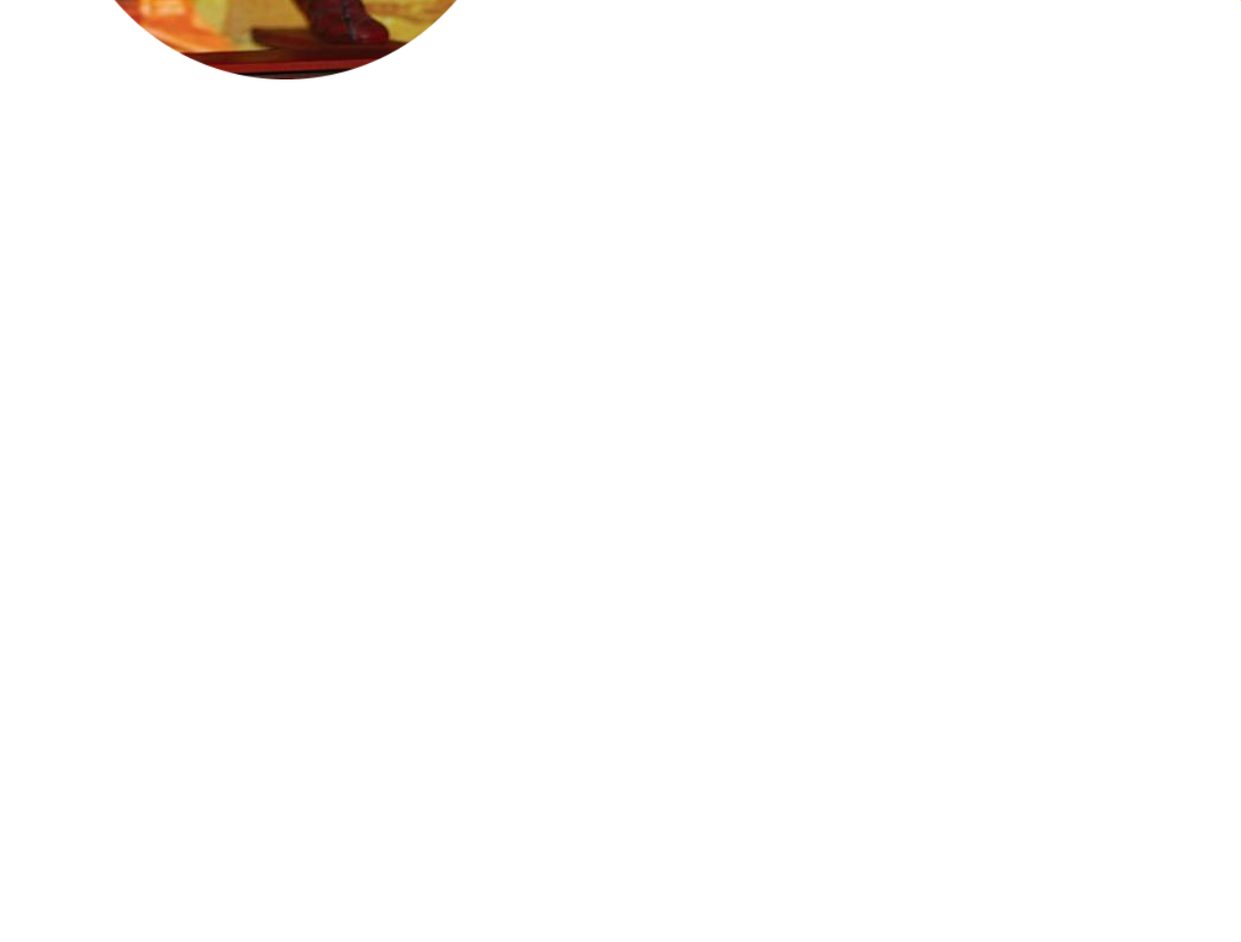
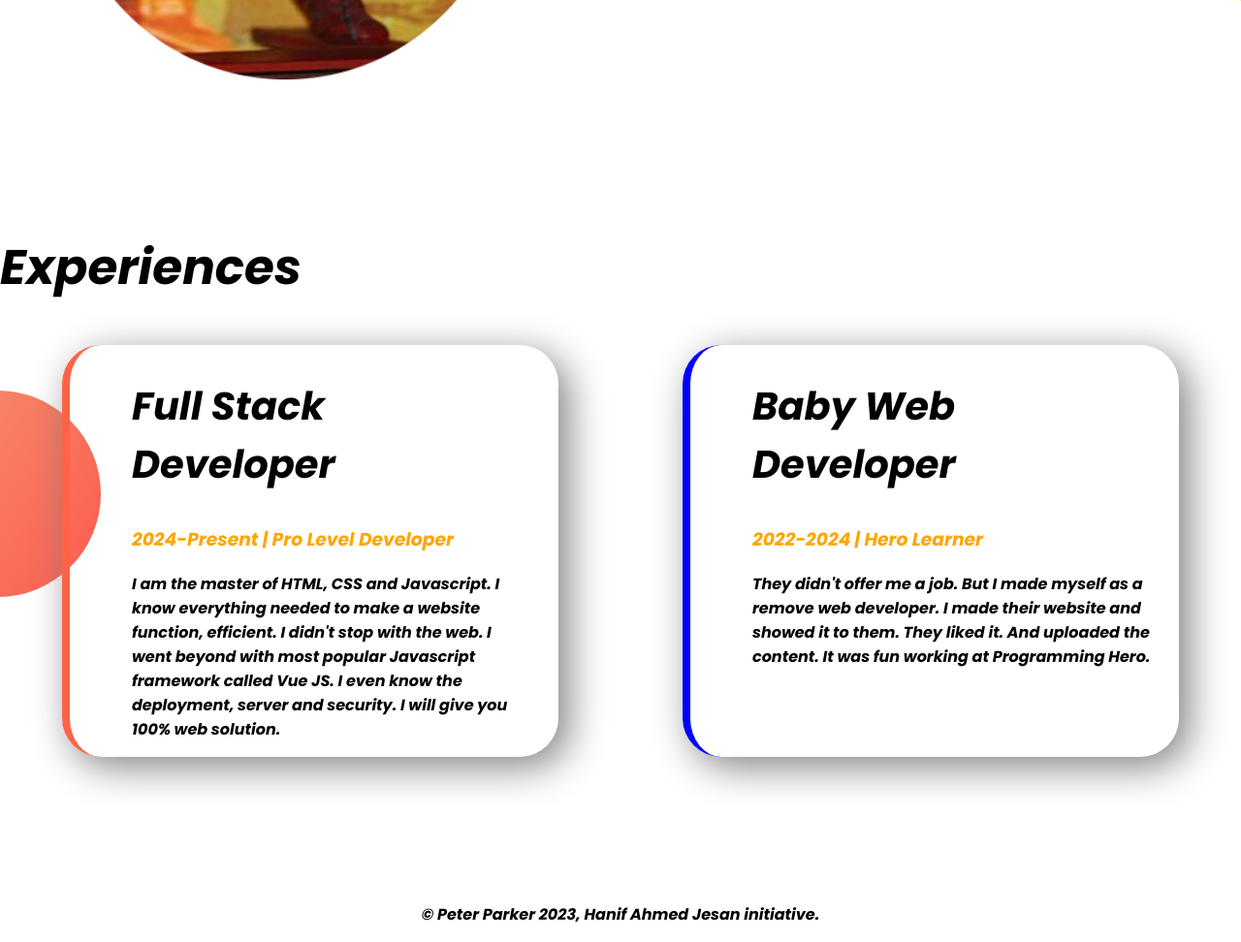
Before and after one commit to hanif1049/developer-portfolio, a plain HTML site: page index.html in a window 1280 px wide. Shown: the part 992-1964 px from the top of the page at 97% size. Before the commit the page ends 1231 px from the top, so only its background shows below. Drawn offline with Linux system fonts and the light colour scheme.

Commit message:
final changes

```diff
--- a/index.html
+++ b/index.html
@@ -14,7 +14,7 @@
 </head>
 
 <body>
-    <section class="top-banner">
+    <section class="top-banner flexiable-container">
         <div class="half-width">
             <h1>Welcome to</h1>
             <h1><span class="orange-color">Peter Parker </span> World!!</h1>
@@ -32,7 +32,7 @@
         </div>
     </section>
 
-    <section class="dream-big">
+    <section class="dream-big flexiable-container">
         <div class="half-width">
             <img src="images/superman-modified.png" alt="">
         </div>
@@ -46,8 +46,35 @@
 
     </section>
 
+    <section class="experience-area ">
+        <h1>Experiences</h1>
+
+
+        <div class="flexiable-container">
+            <div id="full-stack" class="experience-item">
+                <h2>Full Stack Developer</h2>
+                <h3 class="orange-color">2024-Present | Pro Level Developer</h3>
+                <p>I am the master of HTML, CSS and Javascript. I know everything needed to make a website function,
+                    efficient. I didn't stop with the web. I went beyond with most popular Javascript framework called
+                    Vue
+                    JS. I even know the deployment, server and security. I will give you 100% web solution.</p>
+            </div>
+            <div id="baby-web" class="experience-item">
+                <h2>Baby Web Developer</h2>
+                <h3 class="orange-color">2022-2024 | Hero Learner</h3>
+                <p>They didn't offer me a job. But I made myself as a remove web developer. I made their website and
+                    showed
+                    it to them. They liked it. And uploaded the content. It was fun working at Programming Hero.</p>
+            </div>
+        </div>
+
+    </section>
+
 
 
 </body>
+<footer>
+    <p>© Peter Parker 2023, Hanif Ahmed Jesan initiative.</p>
+</footer>
 
 </html>
--- a/styles.css
+++ b/styles.css
@@ -9,11 +9,15 @@ h1 {
     font-size: 50px;
 }
 
+h2 {
+    font-size: 40px;
+}
+
 .orange-color {
     color: orange;
 }
 
-section {
+.flexiable-container {
     display: flex;
     margin-bottom: 150px;
 }
@@ -47,3 +51,32 @@ section {
     background-repeat: no-repeat;
     background-position: right;
 }
+
+.experience-item {
+    box-shadow: 10px 10px 40px gray;
+    border-radius: 40px;
+    width: 40%;
+    margin-left: 5%;
+    margin-right: 5%;
+    padding-left: 5%;
+    padding-right: 2%;
+
+}
+
+#full-stack {
+    border-left: 8px solid tomato;
+}
+
+#baby-web {
+    border-left: 8px solid blue;
+}
+
+.experience-area {
+    background-image: url(images/exp-bg.png);
+    background-repeat: no-repeat;
+    background-position: left;
+}
+
+footer {
+    text-align: center;
+}
```
